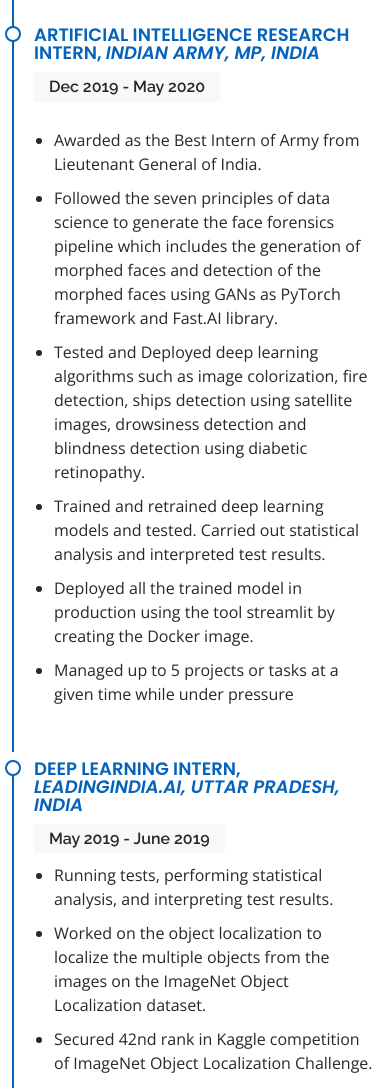
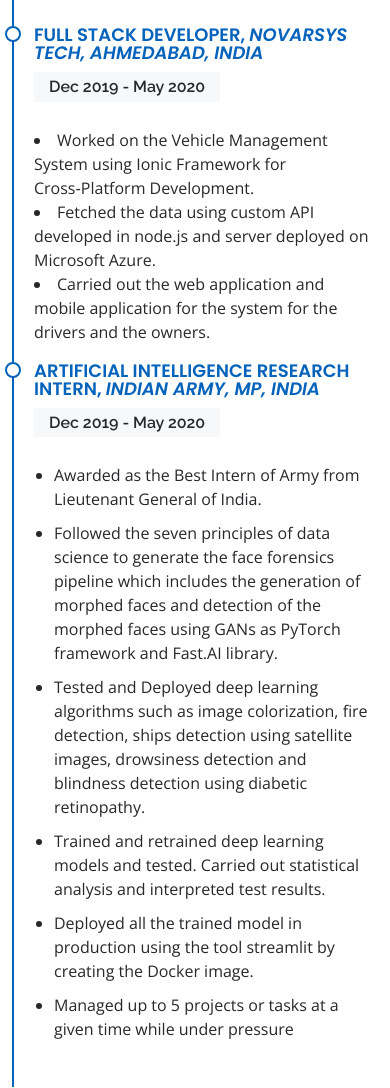
Before and after one commit to drprajapati/drprajapati.github.io, a plain HTML site: page index.html in a window 390 px wide. Shown: the part 5480-6568 px from the top of the page. Drawn offline with nearby package versions, Linux system fonts and the light colour scheme.

Commit message:
Changes Done

```diff
--- a/index.html
+++ b/index.html
@@ -358,6 +358,21 @@
                     </div>
 
                     <div class="resume-item">
+                        <h4>Full stack developer, <em>Novarsys Tech, Ahmedabad, India</em></h4>
+                        <h5>Dec 2019 - May 2020</h5>
+                        <p></p>
+                        <li>Worked on the Vehicle Management System using Ionic Framework for Cross‑Platform
+                            Development.
+                        </li>
+                        <li>Fetched the data using custom API developed in node.js and server deployed on Microsoft
+                            Azure.
+                        </li>
+                        <li>Carried out the web application and mobile application for the system for the drivers and
+                            the owners.
+                        </li>
+                    </div>
+
+                    <div class="resume-item">
                         <h4>Artificial Intelligence Research Intern, <em>INDIAN ARMY, MP, India</em></h4>
                         <h5>Dec 2019 - May 2020</h5>
                         <p></p>
```
